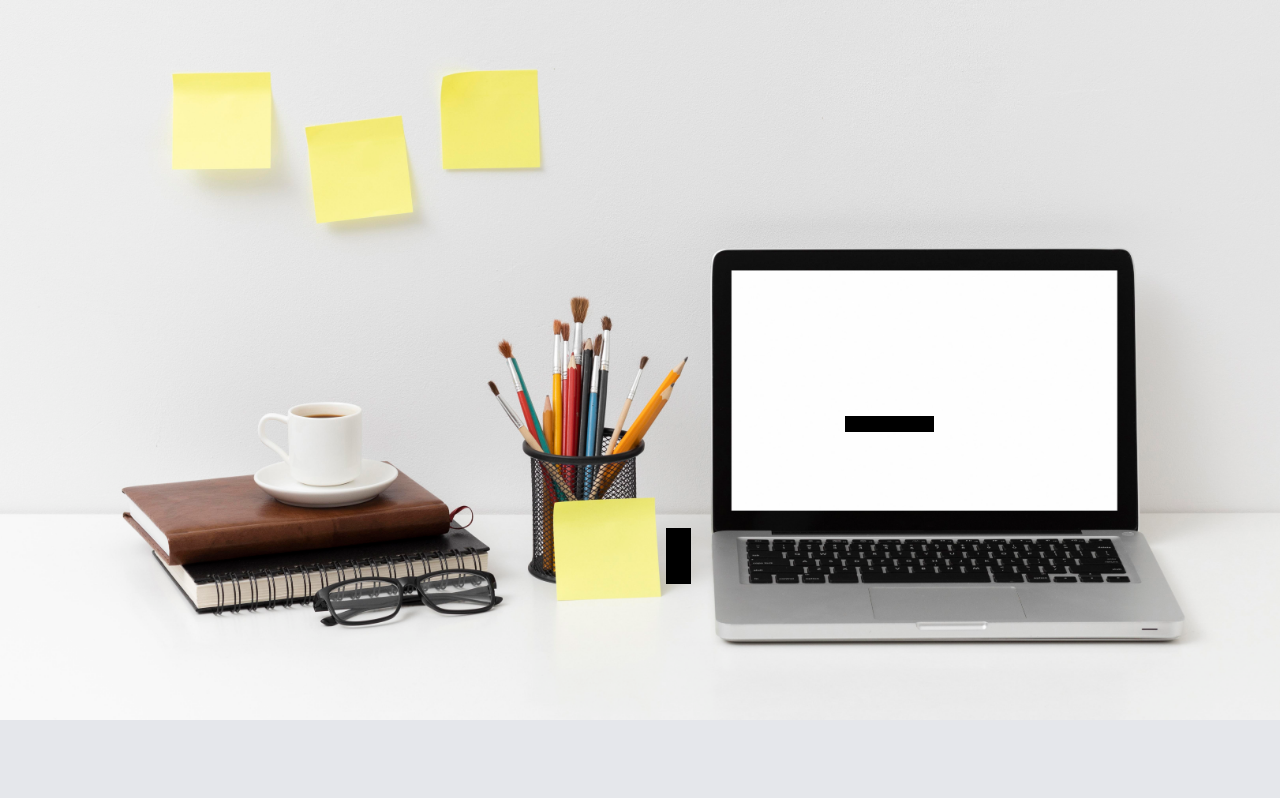
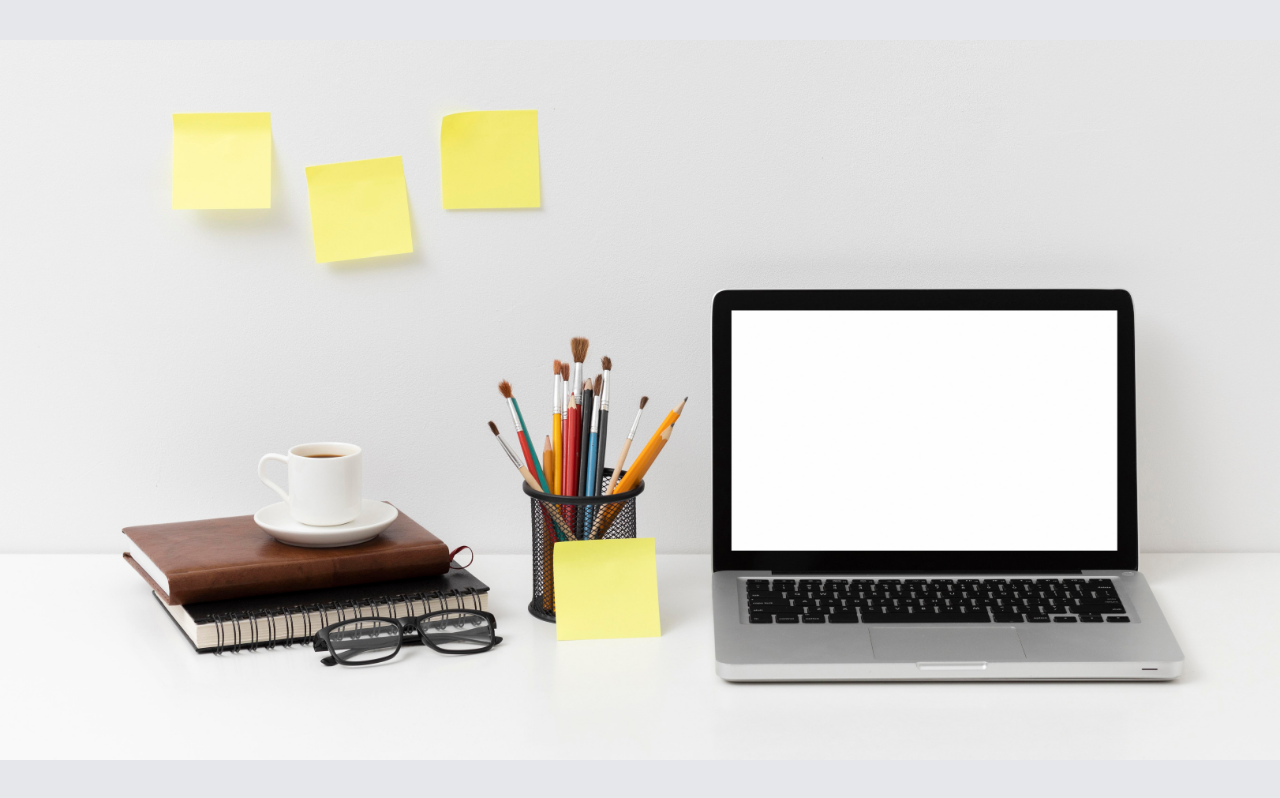
Before and after one commit to irvinhalen/irvinhalen.github.io, a Next.js app: page / in a window 1280 px wide. Built offline with nearby package versions, Linux system fonts and the light colour scheme.

Commit message:
Working Hitboxes

```diff
--- a/app/page.tsx
+++ b/app/page.tsx
@@ -1,8 +1,32 @@
+'use client'
 import Image from "next/image";
 import background from '../public/Mii/desk.jpg';
 import Link from "next/link";
+import { useEffect, useRef } from "react";
 
 export default function Home() {
+  const imageRef = useRef<HTMLImageElement>(null);
+  const linkContainer = useRef<HTMLDivElement>(null);
+
+  const updateImageSize = () => {
+    if (imageRef.current) {
+      const { width, height } = imageRef.current.getBoundingClientRect();
+      if (linkContainer.current) {
+        linkContainer.current.style.width = `${width}px`;
+        linkContainer.current.style.height = `${height}px`;
+      }
+    }
+  };
+
+  useEffect(() => {
+    updateImageSize();
+    window.addEventListener('resize', updateImageSize);
+
+    return () => {
+      window.removeEventListener('resize', updateImageSize);
+    };
+  }, []);
+
   return (
     <main className='flex min-h-screen flex-col items-center justify-center bg-gray-200'>
       <div className='relative h-screen w-screen flex items-center justify-center'>
@@ -10,19 +34,23 @@ export default function Home() {
           src={background}
           alt="desk"
           loading="lazy"
-          className="absolute top-0 right-0 bottom-0 left-0 object-contain pointer-events-none"
+          ref={imageRef}
+          className="absolute object-contain pointer-events-none"
         />
+        <div ref={linkContainer} className='relative'>
+          <Link
+            href="https://github.com/irvinhalen"
+            target="_blank"
+            rel="noopener noreferrer"
+            className="absolute left-[19.7%] right-[68.8%] top-[55.7%] bottom-[29.3%] bg-black opacity-0"
+          />
           <Link
             href="/gamer"
             target="_blank"
             rel="noopener noreferrer"
-            className="absolute left-[52%] right-[46%] top-[66%] bottom-[27%] bg-black"
+            className="absolute -skew-y-6 left-[24.3%] right-[60.6%] top-[79.4%] bottom-[13.5%] bg-black opacity-0"
           />
-          <Link
-            href="#"
-            rel="noopener noreferrer"
-            className="absolute left-[66%] right-[27%] top-[52%] bottom-[46%] bg-black"
-          />
+        </div>
       </div>
     </main>
   );
```
